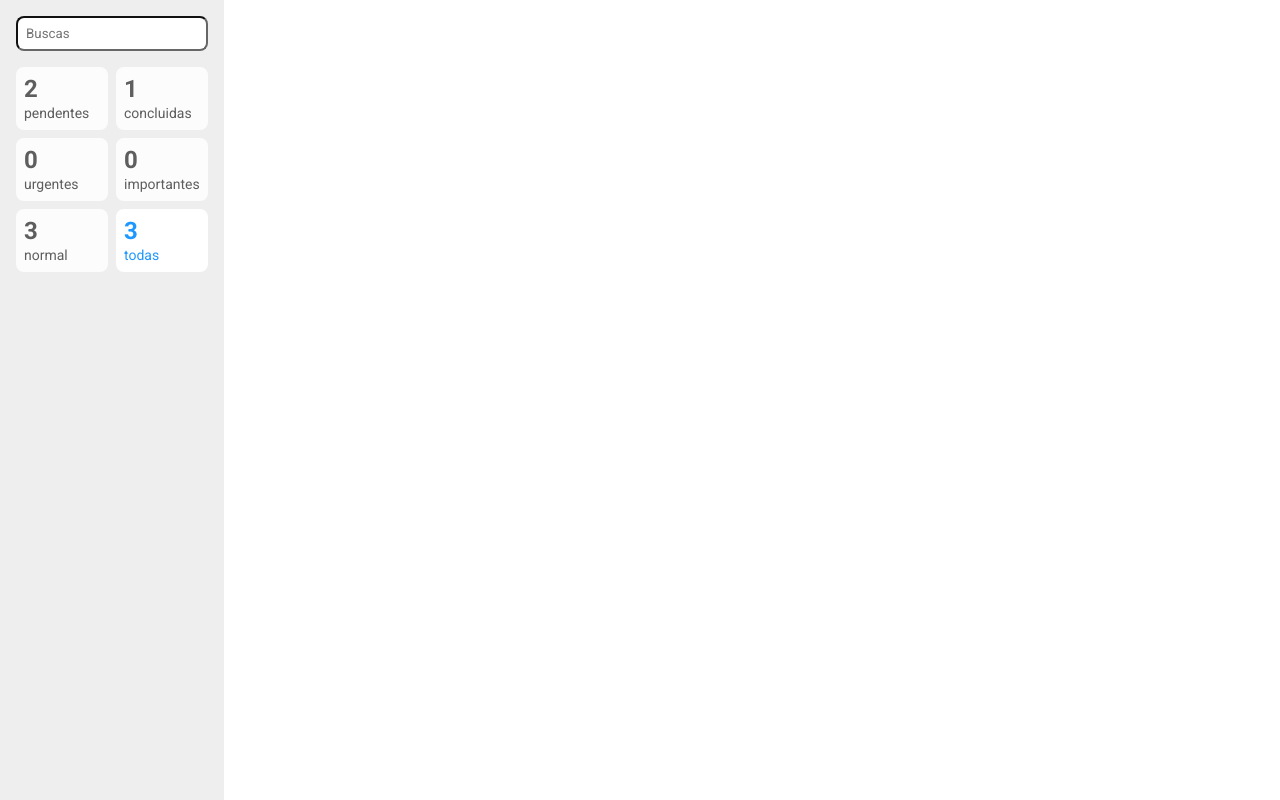
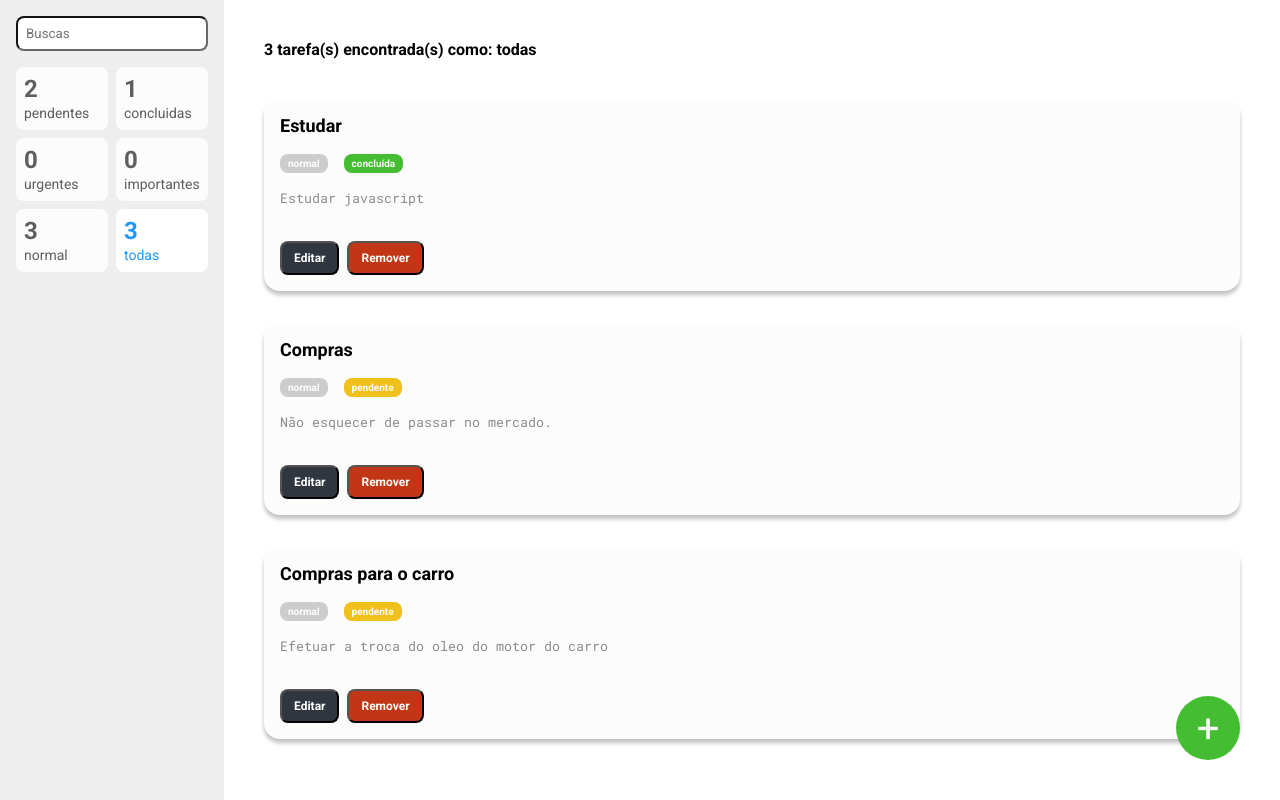
Before and after one commit to Brunolinonsc/AulasEBAC, a React (Create React App) app: page / in a window 1280 px wide. Shown: the top 800 px of the page. Built offline with nearby package versions, Linux system fonts and the light colour scheme.

Commit message:
Criando Botaão
Aula de criação de novo botão de tarefa.

```diff
--- a/src/App.tsx
+++ b/src/App.tsx
@@ -6,6 +6,7 @@
 import store from './store'
 import Home from './pages/Home'
 import path from 'path'
+import Cadastro from './pages/Cadastro'
 
 const rotas = createBrowserRouter([
   {
@@ -14,7 +15,7 @@
   },
   {
     path: '/novo',
-    element: <h1>Nova tarefa</h1>
+    element: <Cadastro />
   }
 ])
 
--- /dev/null
+++ b/src/components/BotaoAdicionar/index.tsx
@@ -0,0 +1,5 @@
+import { Circulo } from './style'
+
+const BotaoAdicionar = () => <Circulo to="/novo">+</Circulo>
+
+export default BotaoAdicionar
--- /dev/null
+++ b/src/components/BotaoAdicionar/style.ts
@@ -0,0 +1,19 @@
+import { Link } from 'react-router-dom'
+
+import styled from 'styled-components'
+
+export const Circulo = styled(Link)`
+  display: flex;
+  height: 64px;
+  width: 64px;
+  background-color: #44bd32;
+  color: #fff;
+  position: fixed;
+  bottom: 40px;
+  right: 40px;
+  border-radius: 50%;
+  justify-content: center;
+  align-items: center;
+  font-size: 40px;
+  text-decoration: none;
+`
--- /dev/null
+++ b/src/pages/Cadastro/index.tsx
@@ -0,0 +1,3 @@
+const Cadastro = () => <div>nova tarefa</div>
+
+export default Cadastro
--- a/src/pages/Home/index.tsx
+++ b/src/pages/Home/index.tsx
@@ -1,11 +1,13 @@
+import BotaoAdicionar from '../../components/BotaoAdicionar'
 import BarraLateral from '../../containers/BarraLateral'
 import ListaDeTarefas from '../../containers/ListaDeTarefas'
 
 const Home = () => (
-  <div>
+  <>
     <BarraLateral />
     <ListaDeTarefas />
-  </div>
+    <BotaoAdicionar />
+  </>
 )
 
 export default Home
```
